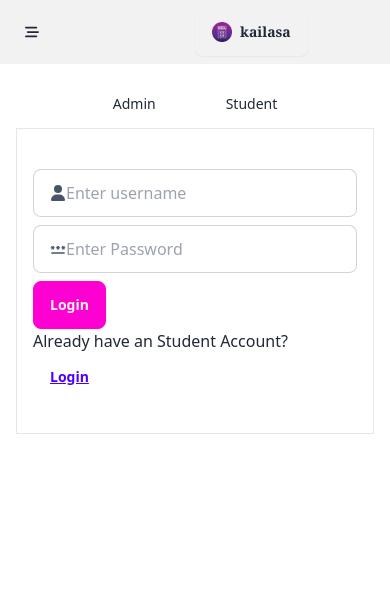
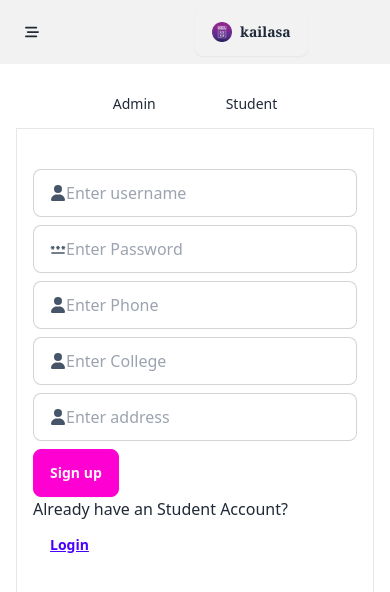
Before and after one commit to SHRIVISHNU-CM/hostel_management, a React (Vite) app in the folder client/: page /register/studentUp in a window 390 px wide. Shown: the top 592 px of the page. Built offline with nearby package versions, Linux system fonts and the light colour scheme.

Commit message:
college,phone,address

```diff
--- a/client/src/components/signPage/StudentUp.jsx
+++ b/client/src/components/signPage/StudentUp.jsx
@@ -7,11 +7,17 @@ import axios from "axios";
 
 function StudentUp() {
     const { userName, setUserName, userPassword, setUserPassword } = useContext(userContext)
+    const [phone,setPhone] = useState("")
+    const [address,SetAddress] = useState("")
+    const [college,setCollege] = useState("")
     const HandleSubmit = (e) => {
         e.preventDefault()
         axios.post('http://localhost:3001/api/signup', {
             name: userName,
-            password: userPassword
+            password: userPassword,
+            college:college,
+            phone:phone,
+            address:address
         })
             .then((res) => {
                 console.log(res)
@@ -42,7 +48,32 @@ function StudentUp() {
                             type="text" placeholder="Enter Password" />
 
                     </label>
-                    <button type="submit" className="btn btn-secondary">Login</button>
+                    <label className="input input-bordered flex items-center my-2">
+                        <FaUser className="text-slate-600" />
+                        <input
+                            value={phone}
+                            onChange={e => setPhone(e.target.value)}
+                            type="text" placeholder="Enter Phone" />
+
+                    </label>
+                    <label className="input input-bordered flex items-center my-2">
+                        <FaUser className="text-slate-600" />
+                        <input
+                            value={college}
+                            onChange={e => setCollege(e.target.value)}
+                            type="text" placeholder="Enter College" />
+
+                    </label>
+                    <label className="input input-bordered flex items-center my-2">
+                        <FaUser className="text-slate-600" />
+                        <input
+                            value={address}
+                            onChange={e => SetAddress(e.target.value)}
+                            type="text" placeholder="Enter address" />
+
+                    </label>
+
+                    <button type="submit" className="btn btn-secondary">Sign up</button>
                     <p>Already have an Student Account? <Link to="/register/student" className="btn btn-link">Login</Link></p>
                 </form>
             </div>
```
